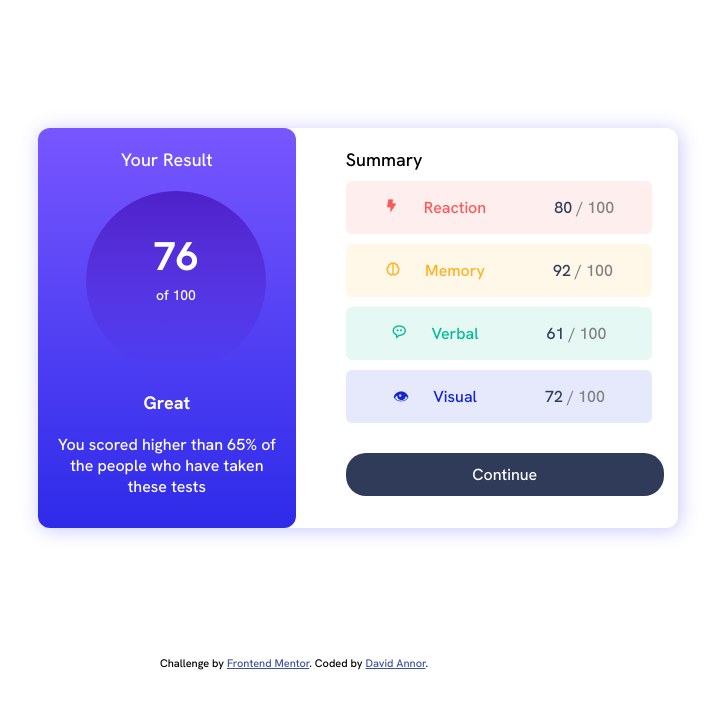
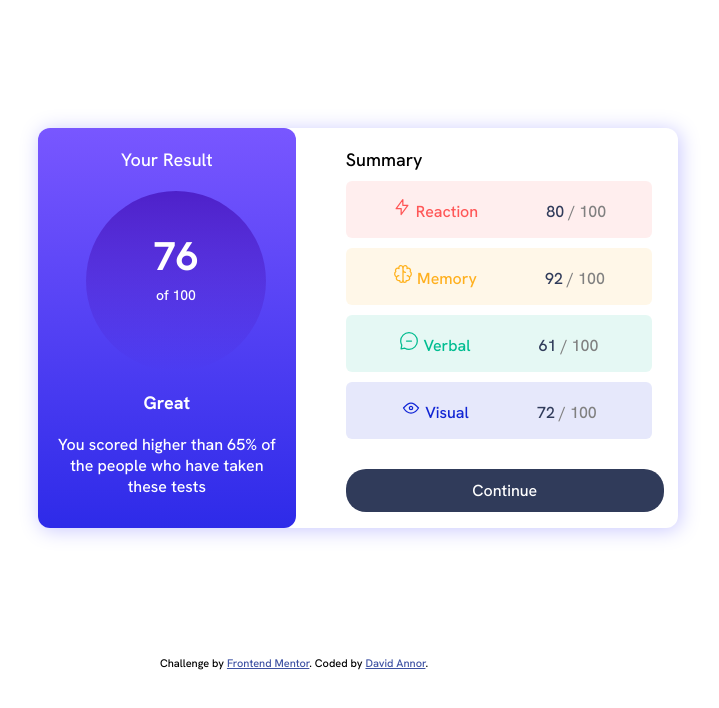
Before and after one commit to KORA72/results-summary-component-main, a plain HTML site: page index.html in a window 1280 px wide. Shown: the whole page, without its empty margins (346-1065 px from the left). Drawn offline with nearby package versions, Linux system fonts and the light colour scheme; a web font is replaced by a local one.

Commit message:
completed

```diff
--- a/index.html
+++ b/index.html
@@ -1,8 +1,7 @@
 <!DOCTYPE html>
 <html lang="en">
 <head>
-   <!--Boxicon CDN link-->
-   <link href='https://unpkg.com/boxicons@2.1.4/css/boxicons.min.css' rel='stylesheet'>
+
   <meta charset="UTF-8">
   <meta name="viewport" content="width=device-width, initial-scale=1.0"> <!-- displays site properly based on user's device -->
 <link rel="stylesheet" href="styles.css">
@@ -26,22 +25,22 @@
       <p class="summary1">Summary</p>
 <ul class="reactions">
   <li class="reaction a">
-    <i class='bx bxs-bolt'></i>
+    <svg xmlns="http://www.w3.org/2000/svg" width="20" height="20" fill="none" viewBox="0 0 20 20"><path stroke="#F55" stroke-linecap="round" stroke-linejoin="round" stroke-width="1.25" d="M10.833 8.333V2.5l-6.666 9.167h5V17.5l6.666-9.167h-5Z"/></svg>
     Reaction
     <span class="mark"> 80 <span class="mark1">/ 100</span></span>
   </li>
   <li class="reaction b">
-    <i class='bx bx-brain'></i>
+    <svg xmlns="http://www.w3.org/2000/svg" width="20" height="20" fill="none" viewBox="0 0 20 20"><path stroke="#FFB21E" stroke-linecap="round" stroke-linejoin="round" stroke-width="1.25" d="M5.833 11.667a2.5 2.5 0 1 0 .834 4.858"/><path stroke="#FFB21E" stroke-linecap="round" stroke-linejoin="round" stroke-width="1.25" d="M3.553 13.004a3.333 3.333 0 0 1-.728-5.53m.025-.067a2.083 2.083 0 0 1 2.983-2.824m.199.054A2.083 2.083 0 1 1 10 3.75v12.917a1.667 1.667 0 0 1-3.333 0M10 5.833a2.5 2.5 0 0 0 2.5 2.5m1.667 3.334a2.5 2.5 0 1 1-.834 4.858"/><path stroke="#FFB21E" stroke-linecap="round" stroke-linejoin="round" stroke-width="1.25" d="M16.447 13.004a3.334 3.334 0 0 0 .728-5.53m-.025-.067a2.083 2.083 0 0 0-2.983-2.824M10 3.75a2.085 2.085 0 0 1 2.538-2.033 2.084 2.084 0 0 1 1.43 2.92m-.635 12.03a1.667 1.667 0 0 1-3.333 0"/></svg>
      Memory
    <span class="mark">92 <span class="mark1">/ 100</span> </span>
   </li >
   <li class="reaction c">
-    <i class='bx bx-message-rounded-dots'></i>
+    <svg xmlns="http://www.w3.org/2000/svg" width="20" height="20" fill="none" viewBox="0 0 20 20"><path stroke="#00BB8F" stroke-linecap="round" stroke-linejoin="round" stroke-width="1.25" d="M7.5 10h5M10 18.333A8.333 8.333 0 1 0 1.667 10c0 1.518.406 2.942 1.115 4.167l-.699 3.75 3.75-.699A8.295 8.295 0 0 0 10 18.333Z"/></svg>
      Verbal
      <span class="mark">61 <span class="mark1">/ 100</span></span>
    </li>
   <li class="reaction d">
-    <i class=" bx bx-vision">&#128065</i>
+    <svg xmlns="http://www.w3.org/2000/svg" width="20" height="20" fill="none" viewBox="0 0 20 20"><path stroke="#1125D6" stroke-linecap="round" stroke-linejoin="round" stroke-width="1.25" d="M10 11.667a1.667 1.667 0 1 0 0-3.334 1.667 1.667 0 0 0 0 3.334Z"/><path stroke="#1125D6" stroke-linecap="round" stroke-linejoin="round" stroke-width="1.25" d="M17.5 10c-1.574 2.492-4.402 5-7.5 5s-5.926-2.508-7.5-5C4.416 7.632 6.66 5 10 5s5.584 2.632 7.5 5Z"/></svg>
     Visual
     <span class="mark">72 <span class="mark1">/ 100</span></span>
   </li>
```
